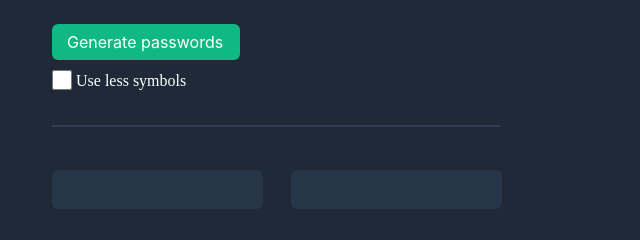
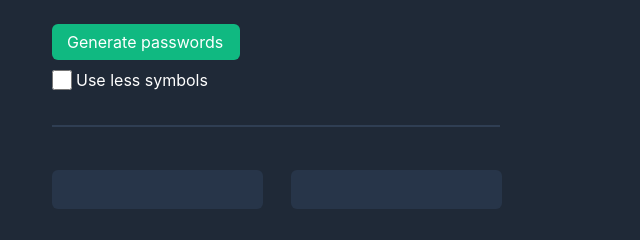
Before and after one commit to jolerojosta/password_generator_scrimba, a plain HTML site: page index.html in a window 1280 px wide. Shown: the part 176-416 px from the top of the page, 0-640 px from the left. Drawn offline with nearby package versions, Linux system fonts and the light colour scheme.

Commit message:
added fonts to label

```diff
--- a/index.css
+++ b/index.css
@@ -78,7 +78,7 @@ input {
 label{
 
     padding-bottom: 5px;
-
+    font-family: 'Inter', Roboto, Oxygen, Ubuntu, Cantarell, 'Open Sans', 'Helvetica Neue', sans-serif;
     color: white;
 
 }
```
